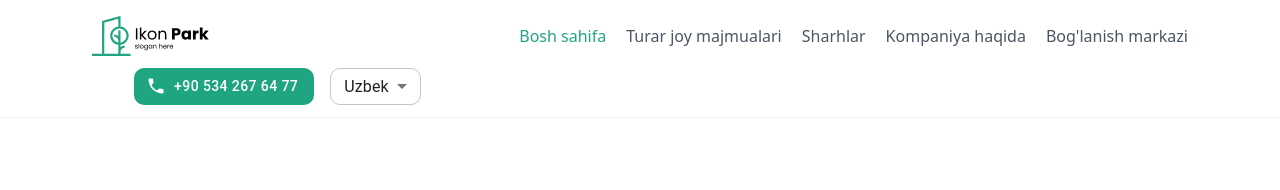
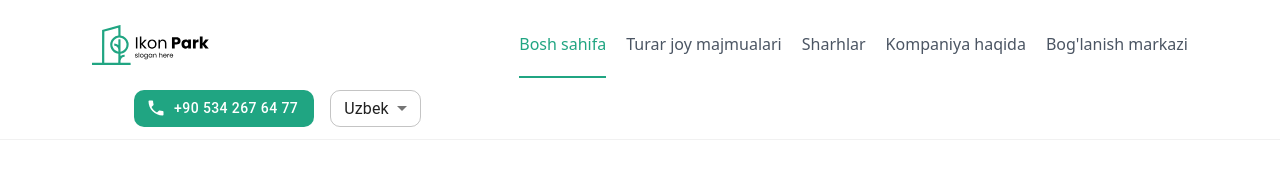
Before and after one commit to BoburBunyodjonov/City-Park, a React (Vite) app: page /details/1 in a window 1280 px wide. Shown: the top 190 px of the page. Built offline with nearby package versions, Linux system fonts and the light colour scheme; no server answers; the database is empty.

Commit message:
feat:
Navbar bug fixed

```diff
--- a/src/components/navbar/Navbar.tsx
+++ b/src/components/navbar/Navbar.tsx
@@ -12,7 +12,6 @@ export default function Navbar() {
   const { t } = useTranslation();
   const [isOpen, setIsOpen] = useState<boolean>(false);
   const [isMobile, setIsMobile] = useState(false);
-
 
   const [activeSection, setActiveSection] = useState<string>("");
 
@@ -47,22 +46,34 @@ export default function Navbar() {
     return () => window.removeEventListener("resize", handleResize);
   }, []);
 
-
   const toggleMenu = () => {
     setIsOpen((prev) => !prev);
   };
 
+  useEffect(() => {
+    if (isOpen) {
+      document.body.style.overflow = "hidden";
+    } else {
+      document.body.style.overflow = "auto";
+    }
+
+    // Cleanup function: menyu yopilganda scrollni tiklash
+    return () => {
+      document.body.style.overflow = "auto";
+    };
+  }, [isOpen]);
+
   return (
     <>
-      <header className="text-gray-600 body-font bg-white border-b border-[#f1f1f1] pt-4 px-3 sticky top-0 z-50">
-        <div className="container mx-auto flex flex-wrap items-center justify-between">
+      <header className="text-gray-600 body-font bg-white border-b border-[#f1f1f1] px-3 sticky top-0 z-50">
+        <div className="container mx-auto flex flex-wrap items-center justify-between pt-3">
           <div className="flex justify-between items-center w-full md:w-auto mb-4 md:mb-0">
             <a className="title-font font-medium text-gray-900">
-              <img src={Logo} alt="Logo" className="h-10" />{" "}
+              <img src={Logo} alt="Logo" className="h-10" />
             </a>
             {isMobile ? (
               <IconButton onClick={toggleMenu}>
-                {isOpen === true ? <Close/> : <Menu/>}
+                {isOpen === true ? <Close /> : <Menu />}
               </IconButton>
             ) : (
               <IconButton onClick={toggleMenu} style={{ display: "none" }}>
@@ -71,34 +82,11 @@ export default function Navbar() {
             )}
           </div>
 
-          <nav
-            className={`menu-nav  ${
-              isOpen ? "max-h-screen " : "max-h-0"
-            } transition-max-height duration-500 ease-in-out overflow-hidden md:overflow-visible md:max-h-full absolute md:static w-full md:w-auto bg-white z-50`}
+          <div
+            className={`order-1 w-full xl:w-[30%] flex flex-col sm:flex-row justify-between xl:justify-end items-center space-y-3 sm:space-y-0 sm:space-x-4 mt-4 sm:mt-0 py-3 ${
+              isMobile && !isOpen ? "hidden" : "block"
+            }`}
           >
-            <ul className="flex flex-col md:flex-row md:space-x-5 h-full w-full md:w-auto text-center md:text-left items-center">
-              {MenuNavLink.map((nav, index) => (
-                <li key={index}>
-                  {nav.link === "/" ? (
-                    <NavLink to={nav.link}>{t(nav.title)}</NavLink>
-                  ) : (
-                    <Link
-                      to={nav.link}
-                      smooth={true}
-                      duration={500}
-                      className={`block py-2 lg:py-0 h-full cursor-pointer border-b border-transparent hover:border-primary hover:text-primary duration-150 ${
-                        activeSection === nav.link ? "text-primary" : ""
-                      }`}
-                    >
-                      {t(nav.title)}
-                    </Link>
-                  )}
-                </li>
-              ))}
-            </ul>
-          </nav>
-
-          <div className="w-full xl:w-[30%] md:order-2 flex flex-col sm:flex-row justify-between xl:justify-end items-center space-y-3 sm:space-y-0 sm:space-x-4 mt-4 sm:mt-0 py-3">
             <a href="tel:+90 534 267 64 77">
               <Button
                 startIcon={<Phone />}
@@ -114,6 +102,42 @@ export default function Navbar() {
               <MenuItem value={30}>Ingliz</MenuItem>
             </Select>
           </div>
+
+          <nav
+            className={`menu-nav ${
+              isOpen ? "h-[100vh]" : "max-h-0"
+            } transition-max-height duration-500 ease-in-out overflow-hidden md:overflow-visible md:max-h-full absolute md:static w-full md:w-auto bg-white z-50`}
+          >
+            <ul className="flex flex-col md:flex-row md:space-x-5 h-full w-full md:w-auto text-center md:text-left">
+              {MenuNavLink.map((nav, index) => (
+                <li key={index}>
+                  {nav.link === "/" ? (
+                    <NavLink
+                      className=""
+                      to={nav.link}
+                      onClick={() => isMobile && setIsOpen(false)}
+                    >
+                      {t(nav.title)}
+                    </NavLink>
+                  ) : (
+                    <Link
+                      to={nav.link}
+                      smooth={true}
+                      duration={500}
+                      className={`pb-5 block py-5 h-full cursor-pointer border-b-2 duration-150 ${
+                        activeSection === nav.link
+                          ? "border-primary text-primary "
+                          : "border-transparent hover:border-primary hover:text-primary"
+                      }`}
+                      onClick={() => isMobile && setIsOpen(false)}
+                    >
+                      {t(nav.title)}
+                    </Link>
+                  )}
+                </li>
+              ))}
+            </ul>
+          </nav>
         </div>
       </header>
     </>
```
